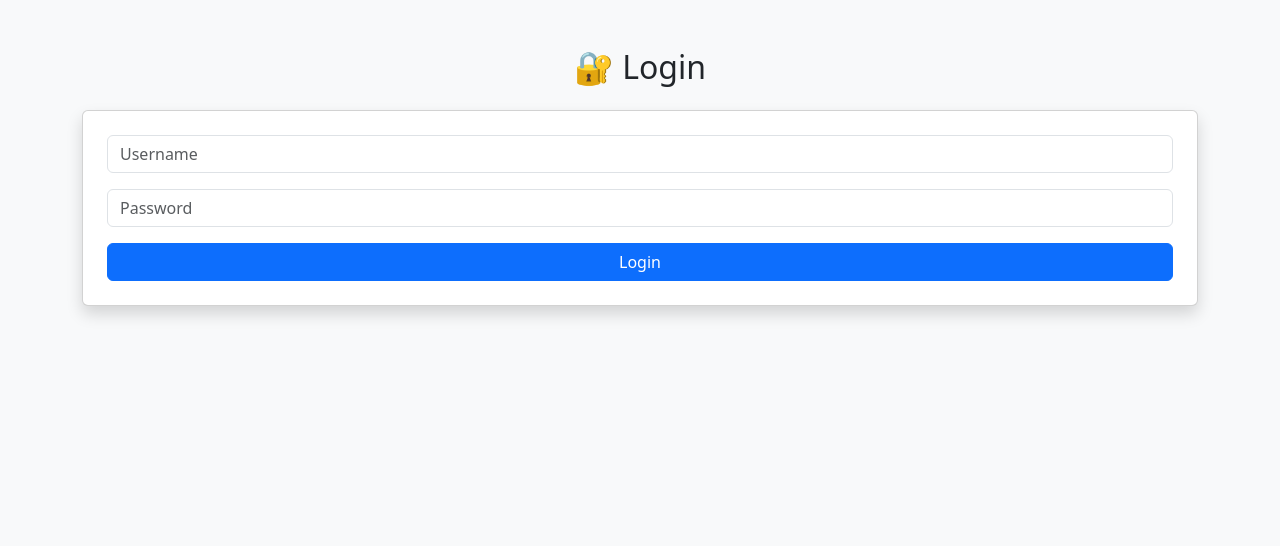
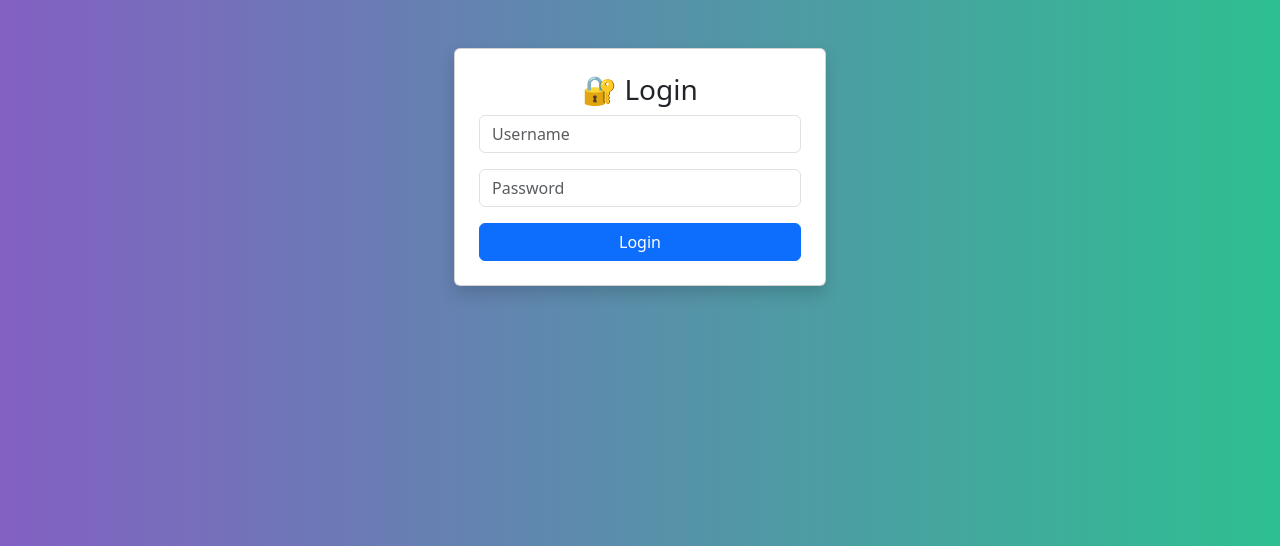
Before and after one commit to 23221A0567/Student-Management-System, a Flask app: page /login in a window 1280 px wide. Shown: the top 546 px of the page. Run offline with Flask 3, Linux system fonts and the light colour scheme.

Commit message:
Enhance login.html with styling and error display
Updated the login page with a gradient background and error handling.

```diff
--- a/templates/login.html
+++ b/templates/login.html
@@ -5,16 +5,19 @@
     <link href="https://cdn.jsdelivr.net/npm/bootstrap@5.3.0/dist/css/bootstrap.min.css" rel="stylesheet">
 </head>
 
-<body class="bg-light">
+<body style="background: linear-gradient(to right, #8360c3, #2ebf91);">
 
 <div class="container mt-5">
-    <h2 class="text-center mb-4">🔐 Login</h2>
+    <div class="card shadow p-4 col-md-4 mx-auto">
+        <h3 class="text-center">🔐 Login</h3>
 
-    <div class="card p-4 shadow">
+        {% if error %}
+        <div class="alert alert-danger">{{ error }}</div>
+        {% endif %}
+
         <form method="post">
-            <input type="text" name="username" placeholder="Username" class="form-control mb-3" required>
-            <input type="password" name="password" placeholder="Password" class="form-control mb-3" required>
-
+            <input type="text" name="username" class="form-control mb-3" placeholder="Username" required>
+            <input type="password" name="password" class="form-control mb-3" placeholder="Password" required>
             <button class="btn btn-primary w-100">Login</button>
         </form>
     </div>
```
